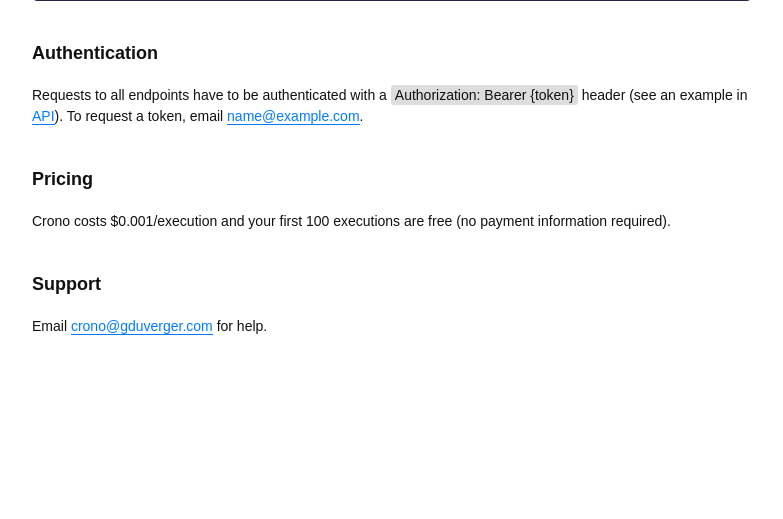
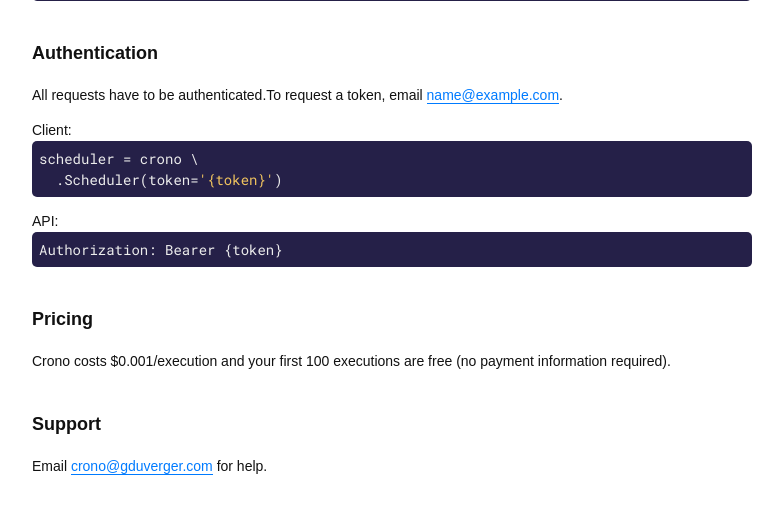
Before and after one commit to gduverger/crono, a Python web app: template api/templates/index.html in a window 1280 px wide. Shown: the part 2778-3297 px from the top of the page, without its empty margins (248-1031 px from the left). Before the commit the page ends 3113 px from the top, so only its background shows below. Run offline with Jinja, Linux system fonts and the light colour scheme; the template is opened without the code that fills it: most values are stand-ins (such as "Sample title", 1, 10 or a date in 2020); some libraries are stand-ins or nearby versions; some web fonts are replaced.

Commit message:
Authentication

```diff
--- a/api/templates/index.html
+++ b/api/templates/index.html
@@ -162,7 +162,15 @@ Authorization: Bearer {token}
 			<a name="authentication"></a>
 			<h2>Authentication</h2>
 
-			<p>Requests to all endpoints have to be authenticated with a <code>Authorization: Bearer {token}</code> header (see an example in <a href="#api">API</a>). To request a token, email <a href="mailto:{{ crono_support_email }}">{{ crono_support_email }}</a>.
+			<p>All requests have to be authenticated.To request a token, email <a href="mailto:{{ crono_support_email }}">{{ crono_support_email }}</a>.</p>
+
+			Client:
+<pre class="bp"><code class="python">scheduler = crono<span class="br"> \
+  </span>.Scheduler(token='{token}')
+</code></pre>
+
+			API:
+<pre><code class="http">Authorization: Bearer {token}</code></pre>
 
 			<a name="pricing"></a>
 			<h2>Pricing</h2>
```
